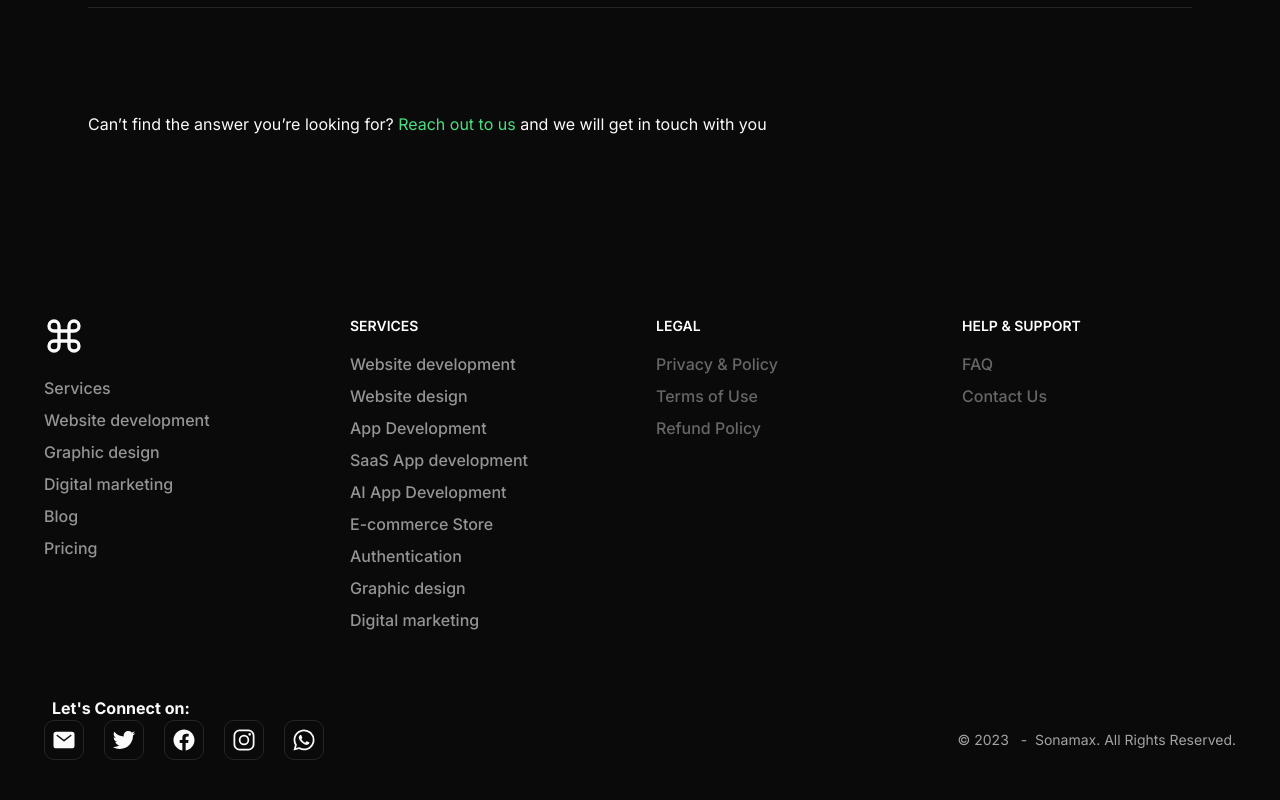
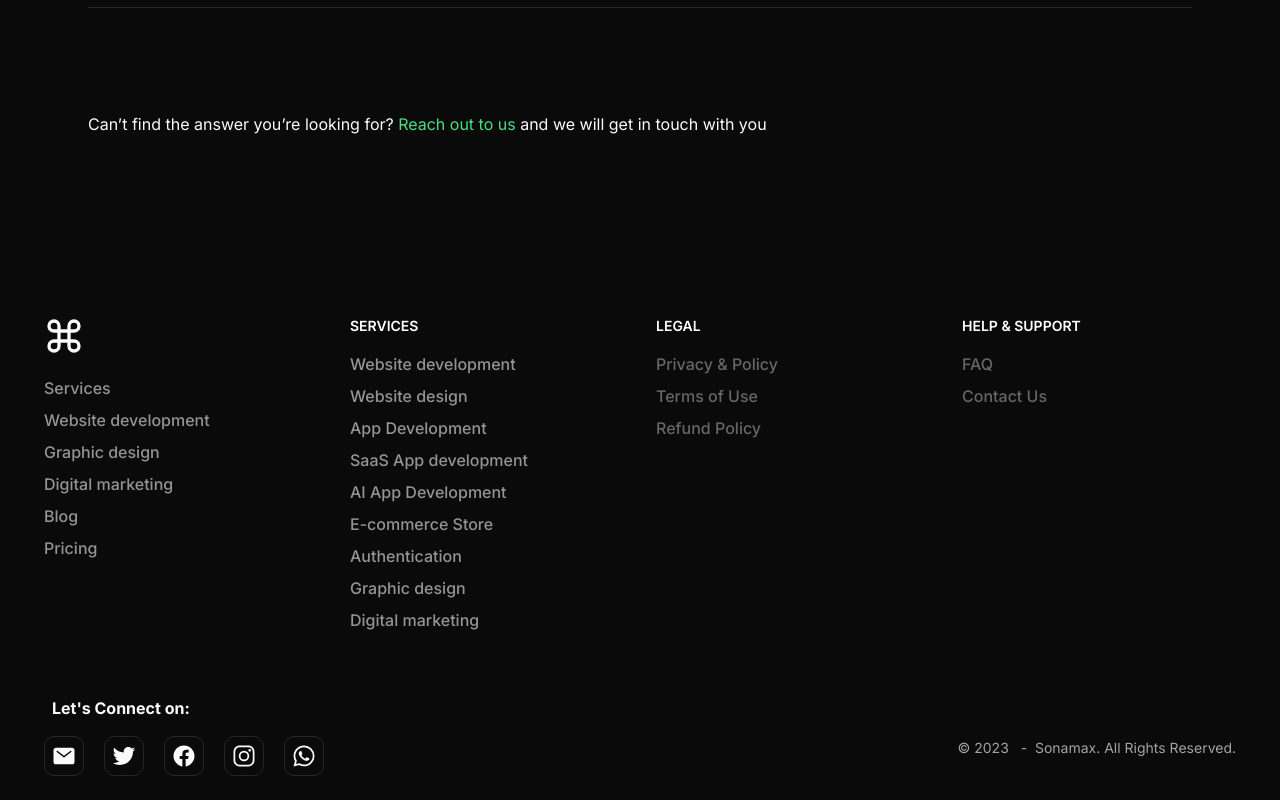
Before and after one commit to awelrisak/finiin, a Next.js app: page / in a window 1280 px wide. Shown: the part 7906-8706 px from the top of the page. Built offline with nearby package versions, Linux system fonts and the light colour scheme.

Commit message:
Style: fix footer

```diff
--- a/src/components/shared/footer.tsx
+++ b/src/components/shared/footer.tsx
@@ -19,10 +19,10 @@ export default function Footer() {
         )}
         <div className="flex flex-col gap-3 px-4 py-6 md:flex-row md:items-center md:justify-between">
           <div className="mt-4 md:mt-0">
-            <span className="mb-4 px-2 font-bold md:mb-7">
+            <span className="px-2 font-bold md:mb-7">
               Let&apos;s Connect on:{" "}
             </span>
-            <ul className="flex flex-wrap gap-5   md:justify-center rtl:space-x-reverse">
+            <ul className="mt-4 flex flex-wrap gap-5   md:justify-center rtl:space-x-reverse">
               {siteConfig.links.map((link) => (
                 <SocialLink key={link.name} {...link} />
               ))}
```
